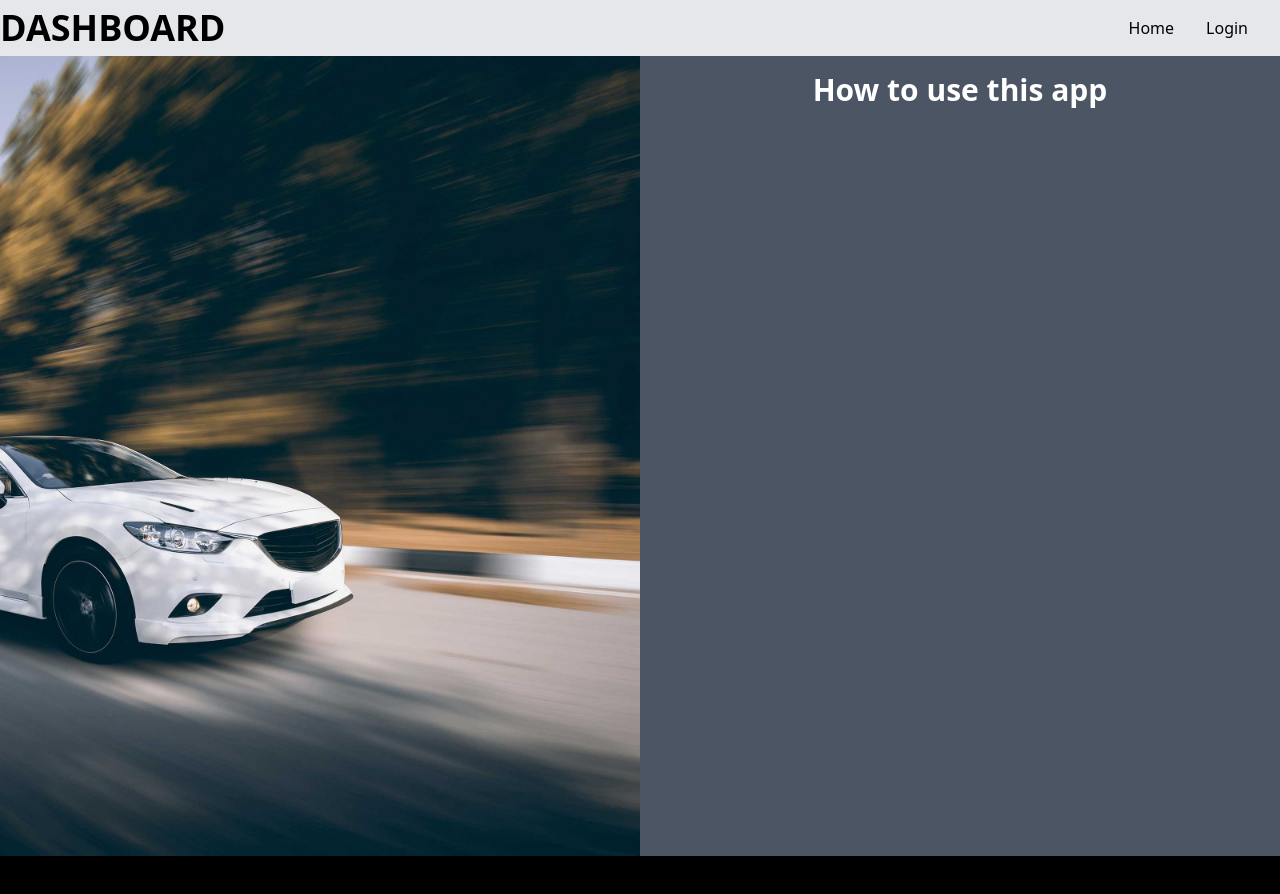
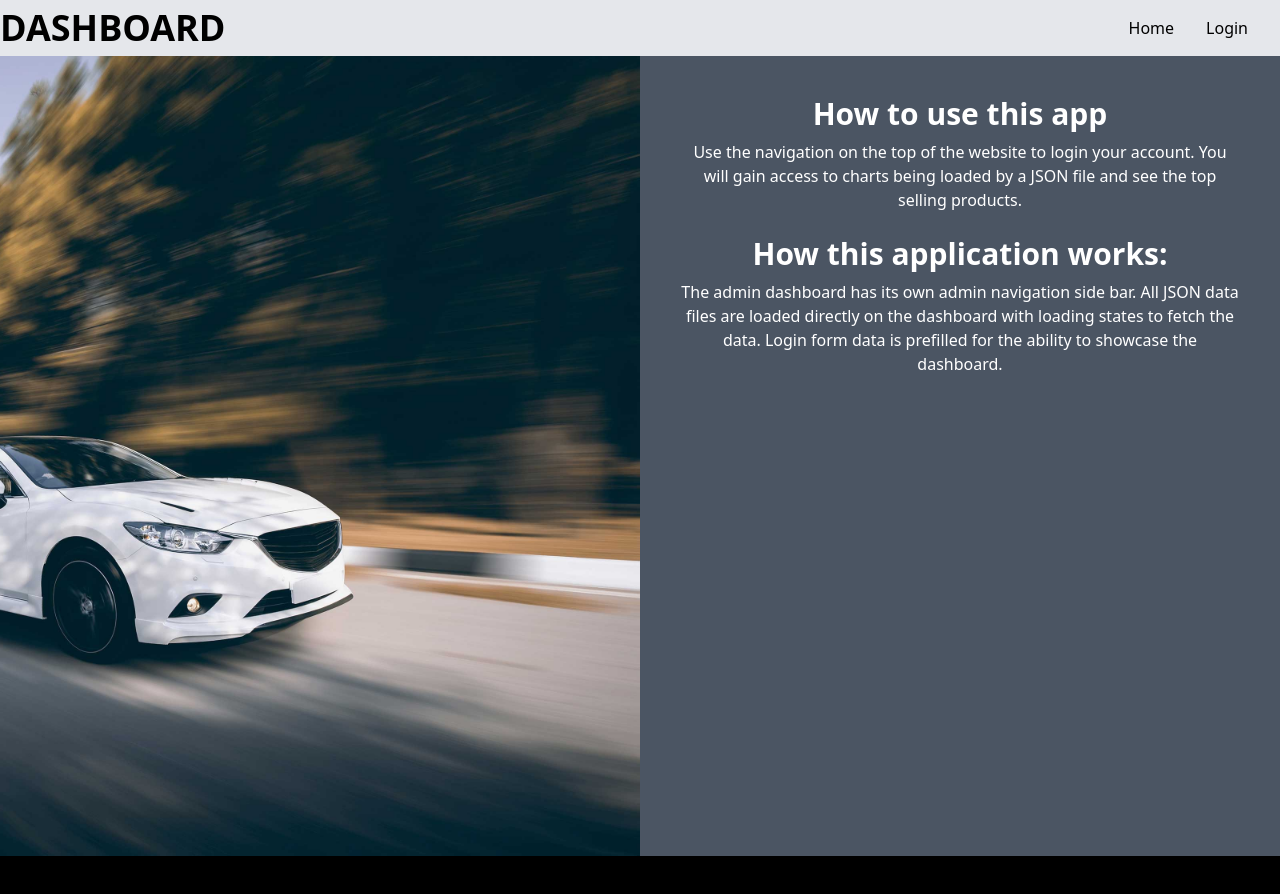
Before and after one commit to Zwill1/admin-routing, a React (Vite) app: page / in a window 1280 px wide. Built offline with nearby package versions, Linux system fonts and the light colour scheme.

Commit message:
Updating home page and admin dashboard

```diff
--- a/src/components/admin/AccordianList.jsx
+++ b/src/components/admin/AccordianList.jsx
@@ -25,13 +25,15 @@ export default function AccordianList() {
             data.map((item) => (
               <div
                 key={item.id}
-                className="flex justify-center p-4 mt-2 mb-2 bg-gray-200"
+                className="flex justify-center p-4 mt-2 mb-2"
               >
-                <p className="p-2"><img src={item.car_image} style={{width: "75px", height: "75px"}} /></p>
-                <div className="p-2">
-                  <p><h4 className="font-bold uppercase">{item.car_brand} / {item.car_model} / {item.car_year}</h4></p>
-                  <p className="italic font-semibold">{item.car_price}</p>
-                  <p>{item.car_sold} Cars sold</p>
+                <div className="w-10/12 flex items-center justify-center bg-gray-200">
+                  <p className="p-2"><img src={item.car_image} style={{width: "75px", height: "75px"}} /></p>
+                  <div className="p-2">
+                    <p><h4 className="font-bold uppercase">{item.car_brand} / {item.car_model} / {item.car_year}</h4></p>
+                    <p className="italic font-semibold">{item.car_price}</p>
+                    <p>{item.car_sold} Cars sold</p>
+                  </div>
                 </div>
               </div>
             ))}
--- a/src/pages/Home.jsx
+++ b/src/pages/Home.jsx
@@ -4,7 +4,10 @@ export default function Home() {
       <section className="w-full flex flex-wrap flex-row min-h-screen bg-gray-600">
         <div className="w-full xl:w-1/2 text-center pt-4 home-bg"></div>
         <div className="w-full xl:w-1/2 text-center pt-4">
-          <h1 className="text-3xl font-bold text-white">How to use this app</h1>
+          <h1 className="text-3xl font-bold text-white pt-6">How to use this app</h1>
+          <p className="px-10 pt-2 text-white">Use the navigation on the top of the website to login your account. You will gain access to charts being loaded by a JSON file and see the top selling products.</p>
+          <h2 className="text-3xl font-bold text-white pt-6">How this application works:</h2>
+          <p className="px-10 pt-2 text-white">The admin dashboard has its own admin navigation side bar. All JSON data files are loaded directly on the dashboard with loading states to fetch the data. Login form data is prefilled for the ability to showcase the dashboard.</p>
         </div>
       </section>
     </>
--- a/src/pages/admin/AdminDashboard.jsx
+++ b/src/pages/admin/AdminDashboard.jsx
@@ -13,11 +13,11 @@ export default function AdminDashboard() {
           <div className="w-full xl:w-6/12 text-center bg-gray-100 pt-4">
             <AccordianList />
           </div>
-          <div className="w-full xl:w-6/12 text-center bg-gray-200 pt-4">
+          <div className="w-full xl:w-6/12 text-center bg-gray-400 pt-4">
             <PieChart />
           </div>
-          <div className="w-full xl:w-6/12 text-center bg-gray-500 pt-4">3</div>
-          <div className="w-full xl:w-6/12 text-center bg-gray-600 pt-4">4</div>
+          <div className="w-full xl:w-6/12 text-center bg-gray-600 pt-4">3</div>
+          <div className="w-full xl:w-6/12 text-center bg-gray-800 pt-4">4</div>
         </div>
       </section>
     </>
```
